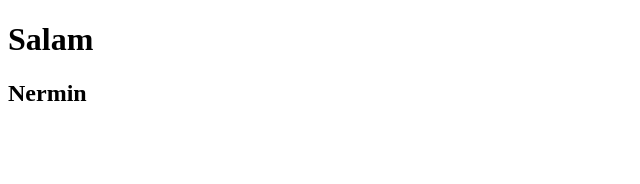
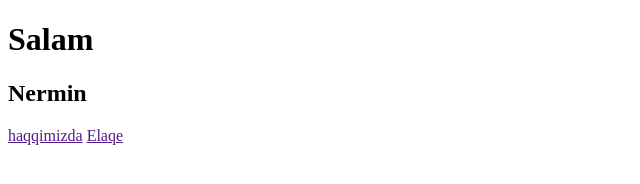
Before and after one commit to Sahilmurad/sinaq1, a plain HTML site: page index.html in a window 1280 px wide. Shown: the whole page, without its empty margins (0-640 px from the left). Drawn offline with Linux system fonts and the light colour scheme.

Commit message:
DEyisisdim

```diff
--- a/index.html
+++ b/index.html
@@ -8,5 +8,11 @@
 <body>
     <h1>Salam</h1>
     <h2>Nermin</h2>
+    <header>
+        <nav>
+            <a href="">haqqimizda</a>
+            <a href="">Elaqe</a>
+        </nav>
+    </header>
 </body>
 </html>
```
